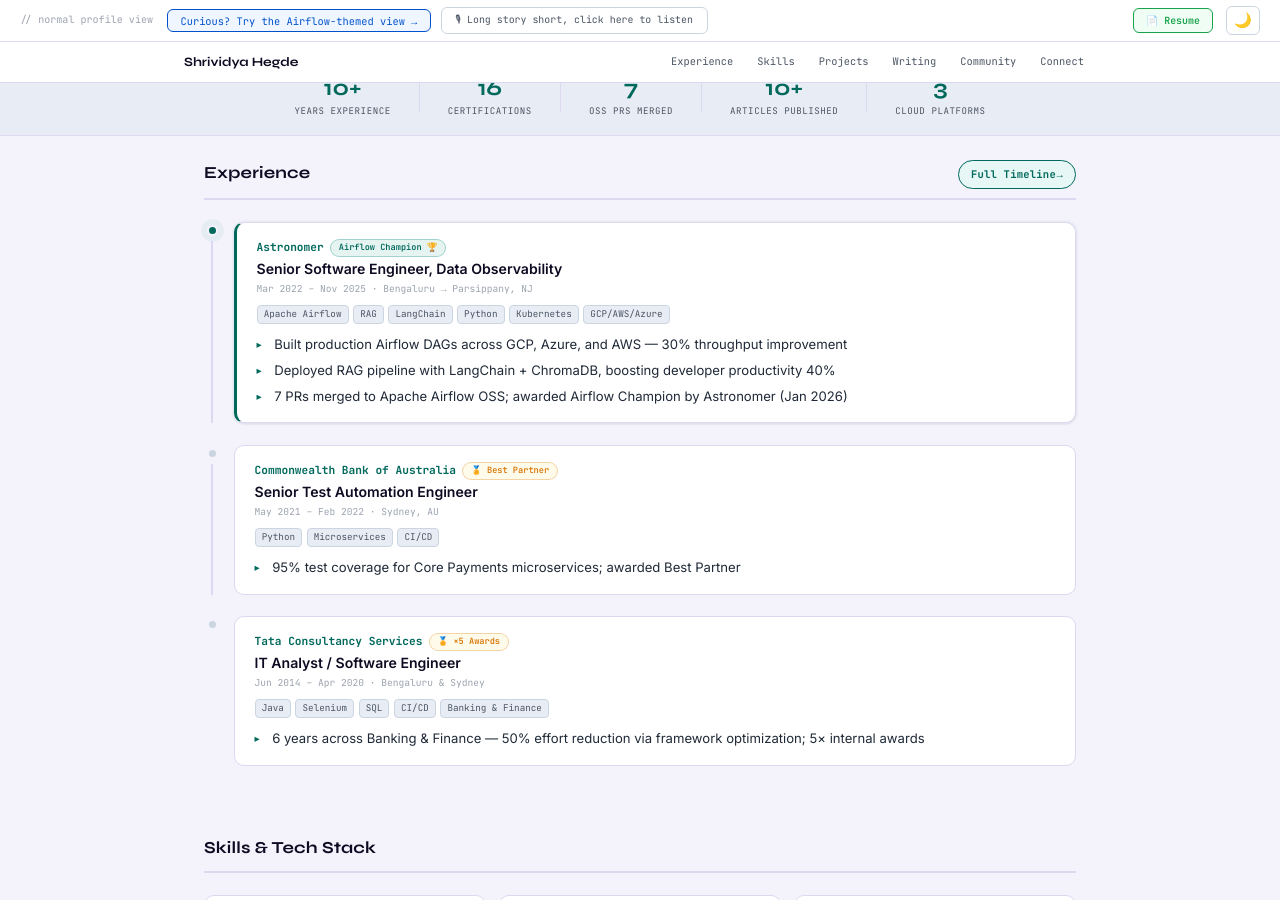
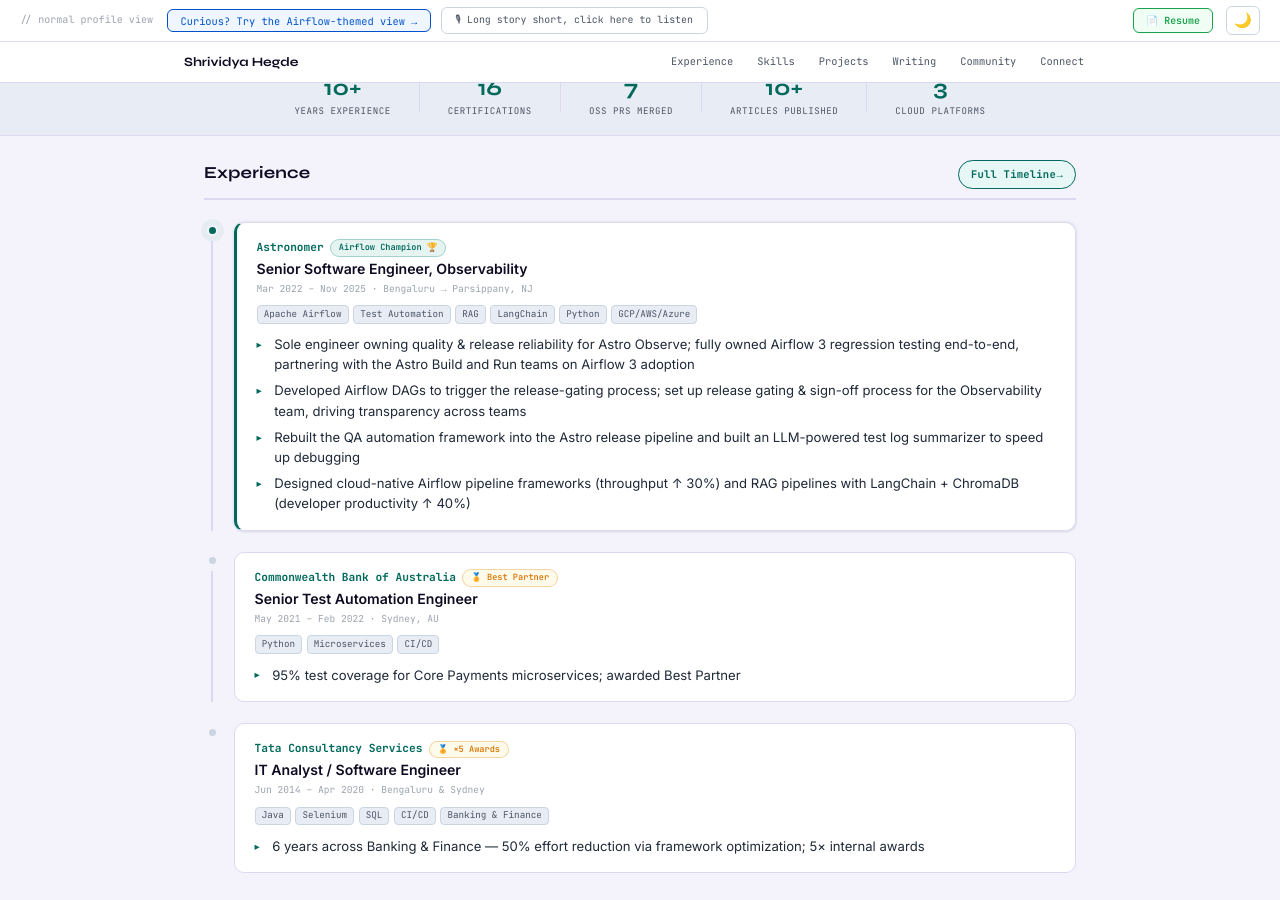
Before and after one commit to Shrividya/shrividya.github.io, a Jekyll site: the page built from index.html, in a window 1280 px wide and 900 px high, scrolled down 569 px. Built offline with Jekyll 4.4.1, drawn with Linux system fonts in a browser that asks for light colours.

Commit message:
Update resume/site content and layout
Refine resume and site content for Astronomer role and tighten resume layout. Change role to "Observability" across pages (experience.html, index.html, resume/resume.md) and add detailed bullets about QA/release ownership: Airflow 3 regression testing, release gating, QA framework rebuild, and an LLM test-log summarizer. Regenerated assets/resume.pdf. Adjust resume/resume.css for tighter margins, smaller fonts, and improved heading spacing. Minor formatting fixes in resume.md and add an extra blank line in scripts/build_resume.py output.

```diff
--- a/index.html
+++ b/index.html
@@ -130,6 +130,7 @@
           <span class="log-line"><span class="log-ts">[2022-09-01]</span> <span class="log-ok">INFO</span> ETL/ELT pipelines live — GCP, Azure, AWS · delivery ↓ 20%</span>
           <span class="log-line"><span class="log-ts">[2023-06-01]</span> <span class="log-ok">INFO</span> RAG pipeline deployed — LangChain + ChromaDB · productivity ↑ 40%</span>
           <span class="log-line"><span class="log-ts">[2024-11-01]</span> <span class="log-ok">INFO</span> 🇺🇸 Relocated: Bengaluru, IN → Parsippany, NJ, USA</span>
+          <span class="log-line"><span class="log-ts">[2025-07-01]</span> <span class="log-ok">INFO</span> Sole owner of Observe QA · fully owned Airflow 3 regression testing · shipped LLM test log summarizer</span>
           <span class="log-line"><span class="log-ts">[2026-01-01]</span> <span class="log-ok">INFO</span> 🏆 Airflow Champion awarded by Astronomer</span>
           <span class="log-line"><span class="log-ts">[2026-03-01]</span> <span class="log-info">INFO</span> Apache OSS — 7 PRs merged — task still running...</span>
         </div>
@@ -144,7 +145,7 @@
         <table class="ti-table">
           <thead><tr><th>Run ID</th><th>Task</th><th>Details</th><th>State</th></tr></thead>
           <tbody>
-            <tr><td><span class="run-id">scheduled__2022-03-01</span></td><td style="font-family:'JetBrains Mono',monospace;font-size:0.68rem;color:#e8f4ff;">Astronomer Sr SWE<br><span style="color:#555;font-size:0.6rem;">Mar 2022 – Nov 2025 · Bengaluru → NJ (Nov 2024)</span></td><td style="font-size:0.72rem;color:#8b949e;">Astro Observe · Airflow DAGs · Python · Cloud SDKs · Kubernetes · RAG · LangChain</td><td><span class="ti-state s-success">● success</span></td></tr>
+            <tr><td><span class="run-id">scheduled__2022-03-01</span></td><td style="font-family:'JetBrains Mono',monospace;font-size:0.68rem;color:#e8f4ff;">Astronomer Sr SWE, Observability<br><span style="color:#555;font-size:0.6rem;">Mar 2022 – Nov 2025 · Bengaluru → NJ (Nov 2024)</span></td><td style="font-size:0.72rem;color:#8b949e;">Astro Observe · Airflow 3 Regression · Test Automation · LLM Tooling · Python · RAG · LangChain</td><td><span class="ti-state s-success">● success</span></td></tr>
             <tr><td><span class="run-id">scheduled__2026-03-01</span></td><td style="font-family:'JetBrains Mono',monospace;font-size:0.68rem;color:#017cee;">Apache OSS Contributor<br><span style="color:#555;font-size:0.6rem;">Mar 2026 – present</span></td><td style="font-size:0.72rem;color:#8b949e;">Airflow 3 · Dynamic task mapping · Scheduler improvements · 7 merged PRs</td><td><span class="ti-state s-running">● running</span></td></tr>
           </tbody>
         </table>
@@ -379,13 +380,14 @@
           <div class="n-exp-tl"><div class="n-exp-dot n-exp-dot-live"></div><div class="n-exp-line"></div></div>
           <div class="n-exp-body">
             <div class="n-exp-co">Astronomer <span class="n-exp-badge">Airflow Champion 🏆</span></div>
-            <div class="n-exp-role">Senior Software Engineer, Data Observability</div>
+            <div class="n-exp-role">Senior Software Engineer, Observability</div>
             <div class="n-exp-dt">Mar 2022 – Nov 2025 · Bengaluru → Parsippany, NJ</div>
-            <div class="n-exp-chips"><span class="n-chip n-chip-sm">Apache Airflow</span><span class="n-chip n-chip-sm">RAG</span><span class="n-chip n-chip-sm">LangChain</span><span class="n-chip n-chip-sm">Python</span><span class="n-chip n-chip-sm">Kubernetes</span><span class="n-chip n-chip-sm">GCP/AWS/Azure</span></div>
+            <div class="n-exp-chips"><span class="n-chip n-chip-sm">Apache Airflow</span><span class="n-chip n-chip-sm">Test Automation</span><span class="n-chip n-chip-sm">RAG</span><span class="n-chip n-chip-sm">LangChain</span><span class="n-chip n-chip-sm">Python</span><span class="n-chip n-chip-sm">GCP/AWS/Azure</span></div>
             <ul class="n-bullets">
-              <li>Built production Airflow DAGs across GCP, Azure, and AWS — 30% throughput improvement</li>
-              <li>Deployed RAG pipeline with LangChain + ChromaDB, boosting developer productivity 40%</li>
-              <li>7 PRs merged to Apache Airflow OSS; awarded Airflow Champion by Astronomer (Jan 2026)</li>
+              <li>Sole engineer owning quality &amp; release reliability for Astro Observe; fully owned Airflow 3 regression testing end-to-end, partnering with the Astro Build and Run teams on Airflow 3 adoption</li>
+              <li>Developed Airflow DAGs to trigger the release-gating process; set up release gating &amp; sign-off process for the Observability team, driving transparency across teams</li>
+              <li>Rebuilt the QA automation framework into the Astro release pipeline and built an LLM-powered test log summarizer to speed up debugging</li>
+              <li>Designed cloud-native Airflow pipeline frameworks (throughput ↑ 30%) and RAG pipelines with LangChain + ChromaDB (developer productivity ↑ 40%)</li>
             </ul>
           </div>
         </div>
@@ -807,7 +809,7 @@
   "I'm an Apache Airflow Champion, recognized by Astronomer in January 2026. " +
   "I've recently started contributing to Apache Airflow open source repository and I've around 7 plus PRs merged so far. " +
   "I hold 16 certifications, including 6 from Astronomer across Airflow 2 and 3, AWS Cloud Practitioner, Databricks Generative AI, and several DataCamp certifications in Data Engineering and Python. " +
-  "At Astronomer, I worked with Airflow DAGs, Astro Observe, RAG systems using LangChain and ChromaDB, and increased productivity. " +
+  "At Astronomer, I was the sole engineer owning quality and release reliability for Astro Observe, fully owned Airflow 3 regression testing, built an LLM-powered test log summarizer, and worked with Airflow DAGs and RAG systems using LangChain and ChromaDB. " +
   "Before that, I spent 8 years as a Senior SDET at TCS, KPMG, and Commonwealth Bank, building automation frameworks, reducing cost implementing framework optimization strategies across Banking and Finance. " +
   "I relocated from Bengaluru to New Jersey in November 2024. " +
   "Outside of work, I lead the Women in Data New Jersey chapter, contribute technical articles to Medium and Substack, and create tutorial content on YouTube. " +
--- a/scripts/build_resume.py
+++ b/scripts/build_resume.py
@@ -41,6 +41,7 @@
     lines = []
     for p in items:
         lines.append(f"**{p['title']}** *({p['tag']})*")
+        lines.append("")
         lines.append(f"- {p['description']}")
         lines.append(f"- Stack: {p['stack']}")
         lines.append("")
```
Also changed, not shown: experience.html (+9 -6 lines), resume/resume.css (+28 -11 lines), resume/resume.md (+15 -5 lines), 1 other file.
